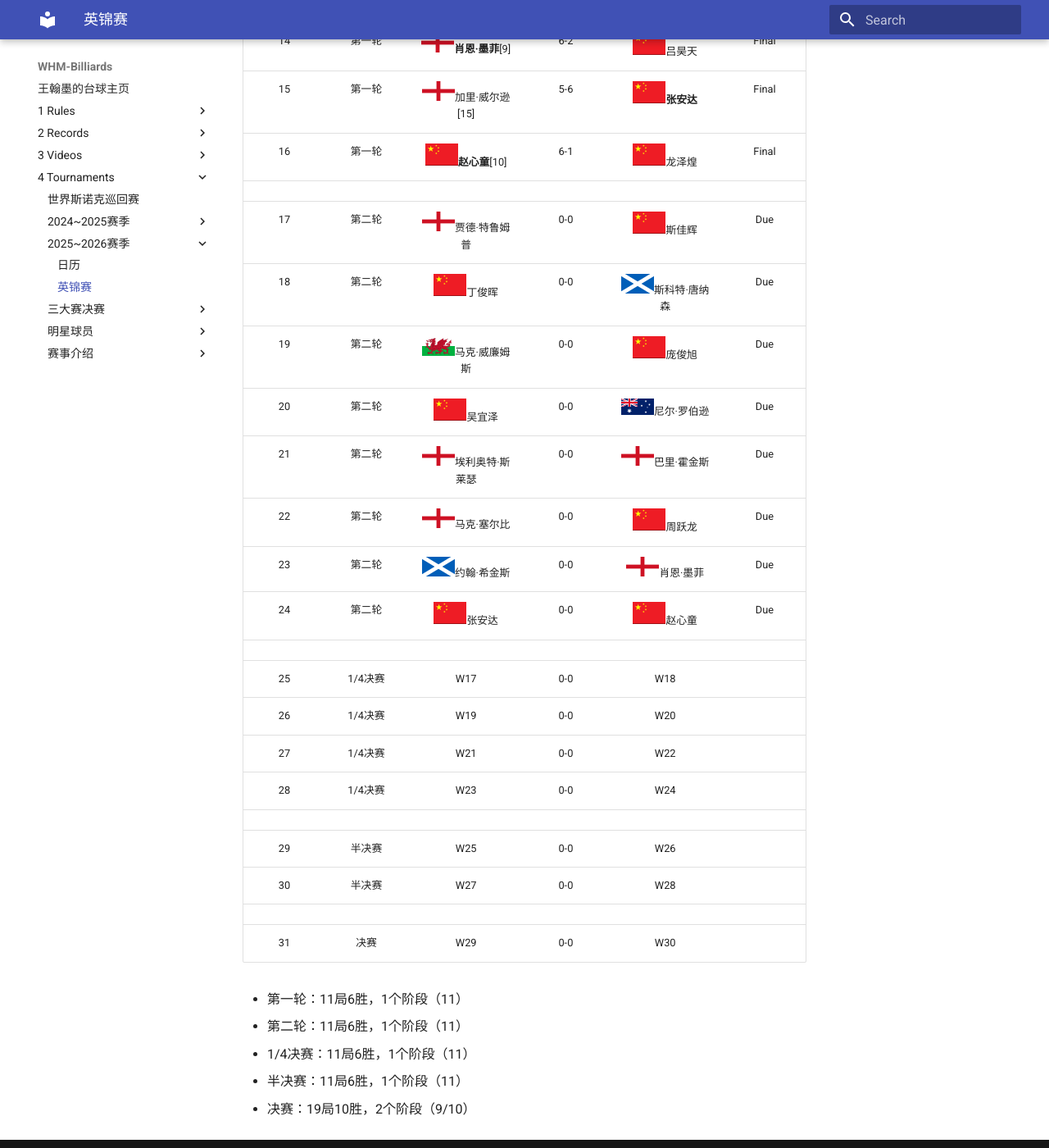
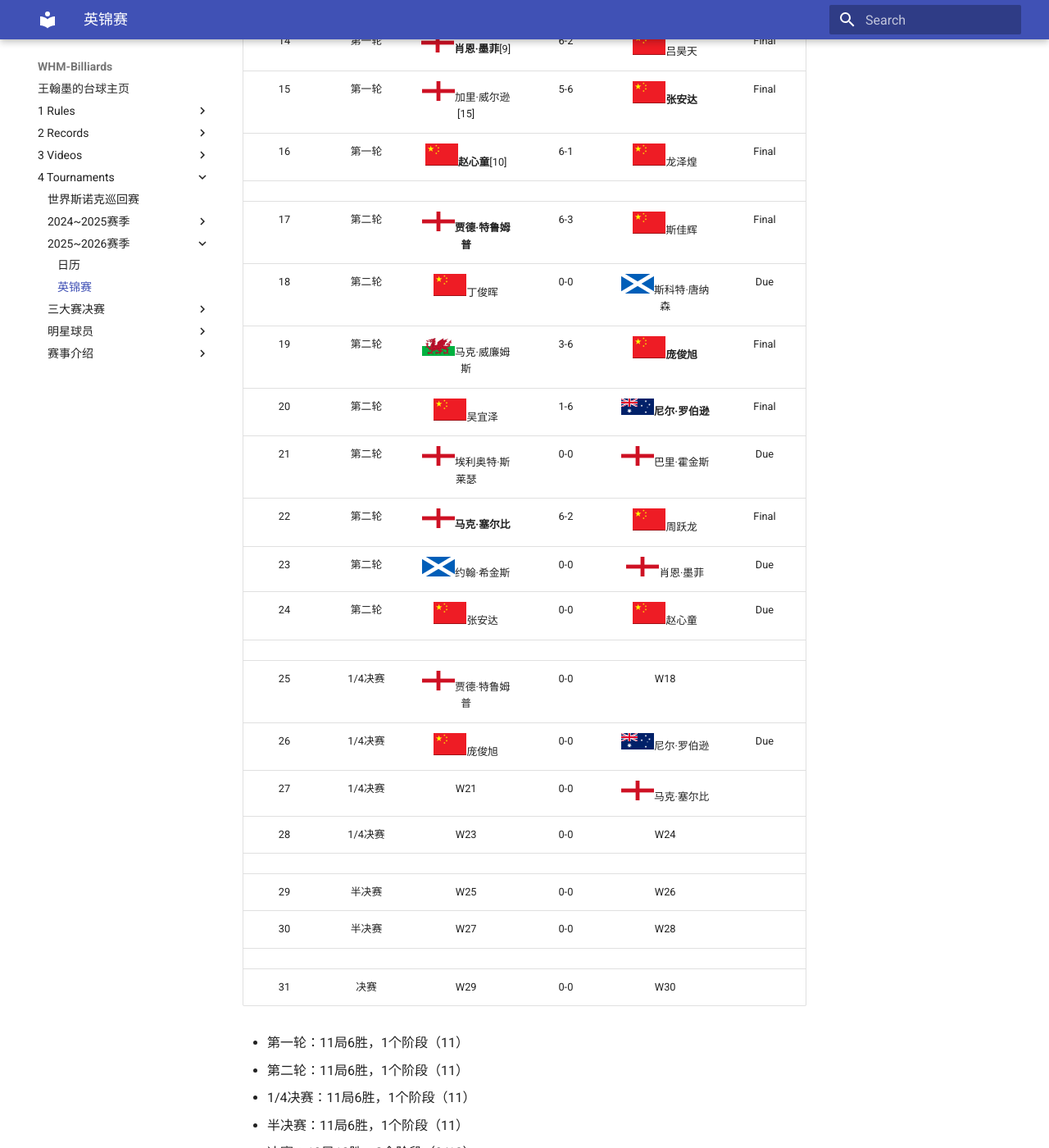
Before and after one commit to whm-billiards/whm-billiards.github.io, an MkDocs documentation site: the page built from docs/4-Tournaments/2025~2026赛季/2-英锦赛.md, in a window 1280 px wide and 1400 px high, scrolled down 1227 px. Shown: the whole window at 82% size. Built offline with MkDocs 1.6.1 and Material for MkDocs 9.7.7, drawn with Linux system fonts in a browser that asks for light colours.

Commit message:
UK Championships 12.4

```diff
--- a/docs/4-Tournaments/2025~2026赛季/2-英锦赛.md
+++ b/docs/4-Tournaments/2025~2026赛季/2-英锦赛.md
@@ -23,18 +23,18 @@
 |  15  | 第一轮  | ![](../img/england.png)加里·威尔逊[15]         |  5-6  | ![](../img/china.png)**张安达**               | Final        |
 |  16  | 第一轮  | ![](../img/china.png)**赵心童**[10]           |  6-1  | ![](../img/china.png)龙泽煌                   | Final        |
 |      |        |                                                |       |                                              |              |
-|  17  | 第二轮  | ![](../img/england.png)贾德·特鲁姆普           |  0-0  | ![](../img/china.png)斯佳辉                   | Due          |
+|  17  | 第二轮  | ![](../img/england.png)**贾德·特鲁姆普**      |  6-3  | ![](../img/china.png)斯佳辉                   | Final        |
 |  18  | 第二轮  | ![](../img/china.png)丁俊晖                   |  0-0  | ![](../img/scotland.png)斯科特·唐纳森          | Due          |
-|  19  | 第二轮  | ![](../img/wales.png)马克·威廉姆斯             |  0-0  | ![](../img/china.png)庞俊旭                   | Due          |
-|  20  | 第二轮  | ![](../img/china.png)吴宜泽                   |  0-0  | ![](../img/australia.png)尼尔·罗伯逊           | Due          |
+|  19  | 第二轮  | ![](../img/wales.png)马克·威廉姆斯             |  3-6  | ![](../img/china.png)**庞俊旭**               | Final        |
+|  20  | 第二轮  | ![](../img/china.png)吴宜泽                   |  1-6  | ![](../img/australia.png)**尼尔·罗伯逊**      | Final        |
 |  21  | 第二轮  | ![](../img/england.png)埃利奥特·斯莱瑟         |  0-0  | ![](../img/england.png)巴里·霍金斯            | Due          |
-|  22  | 第二轮  | ![](../img/england.png)马克·塞尔比             |  0-0  | ![](../img/china.png)周跃龙                   | Due          |
+|  22  | 第二轮  | ![](../img/england.png)**马克·塞尔比**        |  6-2  | ![](../img/china.png)周跃龙                   | Final        |
 |  23  | 第二轮  | ![](../img/scotland.png)约翰·希金斯            |  0-0  | ![](../img/england.png)肖恩·墨菲              | Due          |
 |  24  | 第二轮  | ![](../img/china.png)张安达                    |  0-0  | ![](../img/china.png)赵心童                   | Due          |
 |      |        |                                                |       |                                              |              |
-|  25  | 1/4决赛 |                  W17                          |  0-0  |                 W18                          |              |
-|  26  | 1/4决赛 |                  W19                          |  0-0  |                 W20                          |              |
-|  27  | 1/4决赛 |                  W21                          |  0-0  |                 W22                          |              |
+|  25  | 1/4决赛 | ![](../img/england.png)贾德·特鲁姆普           |  0-0  |                 W18                          |              |
+|  26  | 1/4决赛 | ![](../img/china.png)庞俊旭                   |  0-0  | ![](../img/australia.png)尼尔·罗伯逊           | Due          |
+|  27  | 1/4决赛 |                  W21                          |  0-0  | ![](../img/england.png)马克·塞尔比            |              |
 |  28  | 1/4决赛 |                  W23                          |  0-0  |                 W24                          |              |
 |      |        |                                                |       |                                              |              |
 |  29  | 半决赛  |                  W25                          |  0-0  |                 W26                          |              |
```
Also changed, not shown: docs/4-Tournaments/README.md (+0 -4 lines).
